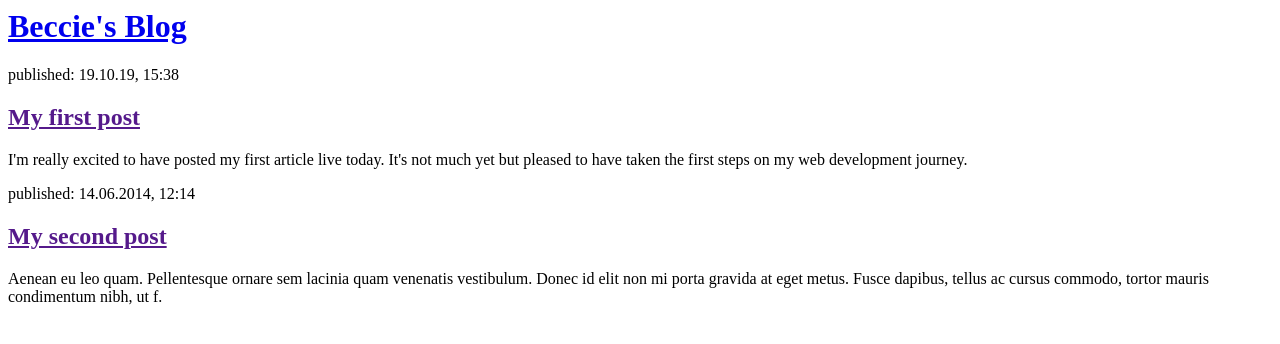
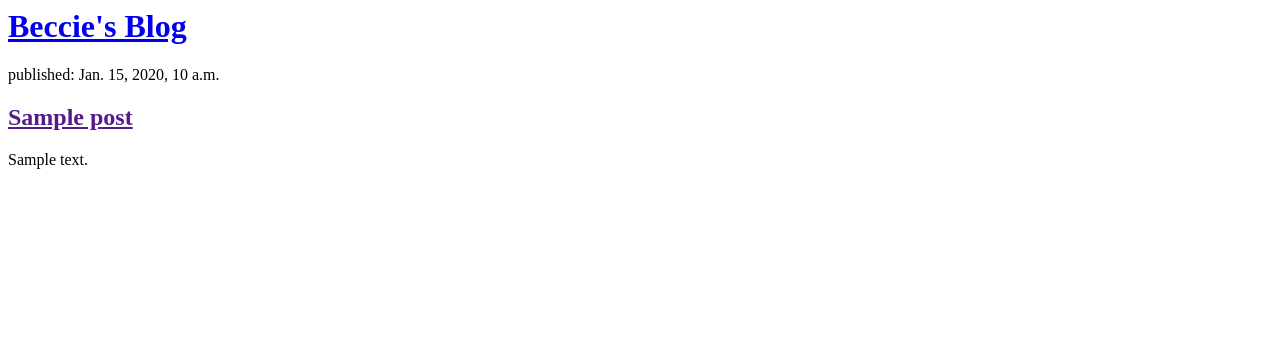
Before and after one commit to becciesarah07/my-first-blog, a Django app: template blog/templates/blog/post_list.html in a window 1280 px wide. Shown: the top 344 px of the page. Run offline with Django 3.2, Linux system fonts and the light colour scheme; the template is opened without the code that fills it: values that come from a table or form of the project are taken from there, others are empty; tables that the repository leaves empty hold one stand-in row (values such as "Sample post").

Commit message:
Modified templates to display posts from database.

```diff
--- a/blog/templates/blog/post_list.html
+++ b/blog/templates/blog/post_list.html
@@ -6,17 +6,13 @@
         <div>
             <h1><a href="/">Beccie's Blog</a></h1>
         </div>
+        {% for post in posts %}
+            <div>
+                <p>published: {{ post.published_date }}</p>
+                <h2><a href="">{{ post.title }}</a></h2>
+                <p>{{ post.text|linebreaksbr }}</p>
+            </div>
+        {% endfor %}
 
-        <div>
-            <p>published: 19.10.19, 15:38</p>
-            <h2><a href="">My first post</a></h2>
-            <p>I'm really excited to have posted my first article live today. It's not much yet but pleased to have taken the first steps on my web development journey.</p>
-        </div>
-
-        <div>
-            <p>published: 14.06.2014, 12:14</p>
-            <h2><a href="">My second post</a></h2>
-            <p>Aenean eu leo quam. Pellentesque ornare sem lacinia quam venenatis vestibulum. Donec id elit non mi porta gravida at eget metus. Fusce dapibus, tellus ac cursus commodo, tortor mauris condimentum nibh, ut f.</p>
-        </div>
     </body>
 </html>
--- a/blog/views.py
+++ b/blog/views.py
@@ -1,6 +1,9 @@
 from django.shortcuts import render
+from django.utils import timezone
+from .models import Post
 
 # Create your views here.
 
 def post_list(request):
-    return render(request, 'blog/post_list.html', {})
+    posts = Post.objects.filter(published_date__lte=timezone.now()).order_by('published_date')
+    return render(request, 'blog/post_list.html', {'posts': posts})
```
